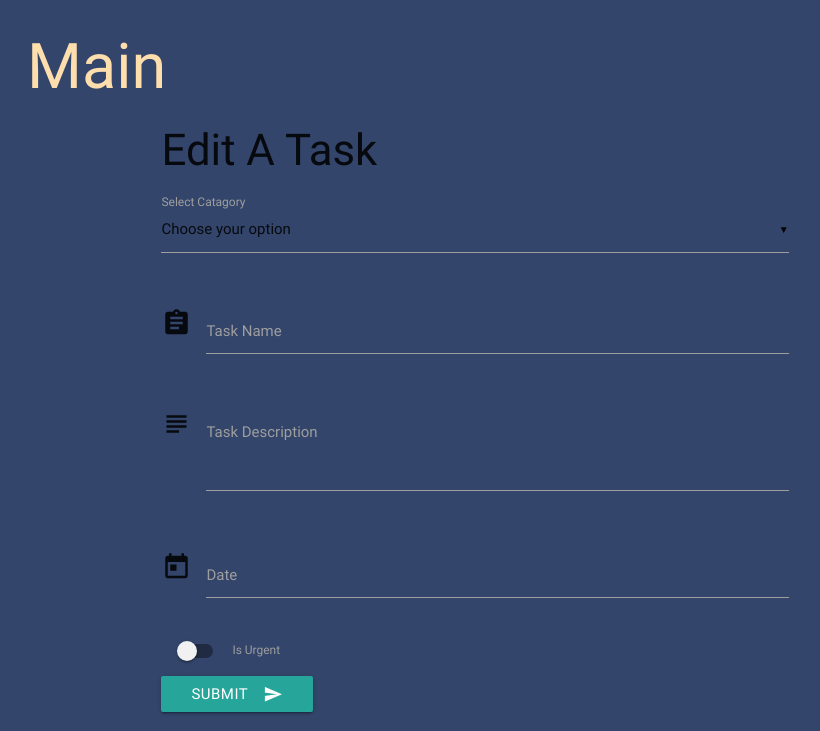
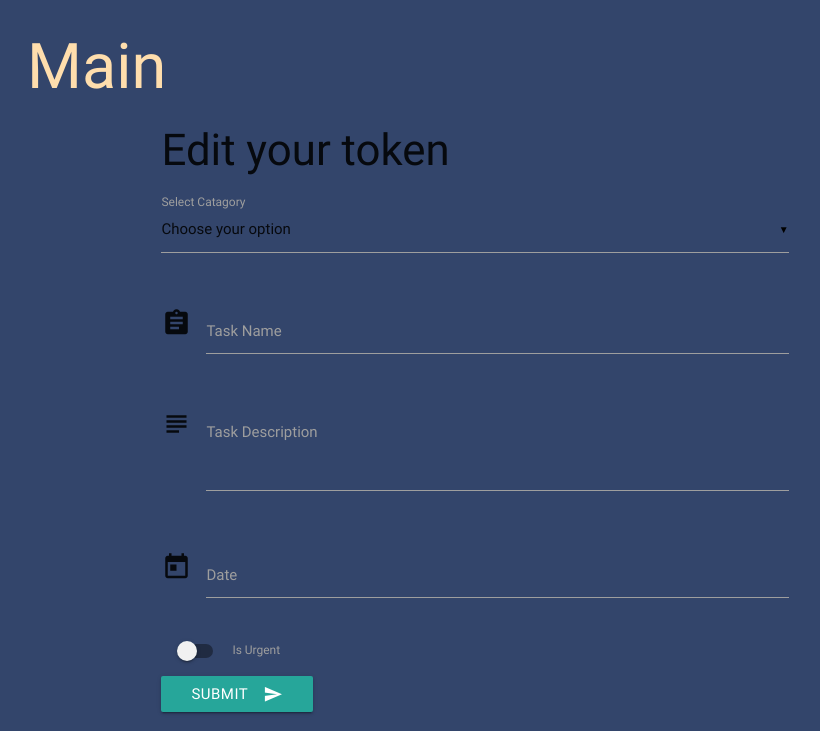
Before and after one commit to rasifrana/task_manager, a Flask app: page /add_task in a window 1280 px wide. Shown: the top 731 px of the page, without its empty margins (165-985 px from the left). Run offline with Flask 2, Linux system fonts and the light colour scheme; data that the repository does not hold is empty; some libraries are stand-ins or nearby versions.

```diff
--- a/templates/addtask.html
+++ b/templates/addtask.html
@@ -5,7 +5,7 @@
 
 
 <div class="container">
-	<h3> Edit A Task </h3>
+	<h3> Edit your token </h3>
 	<div class="row">
 		<form class="col s12" method="POST" action="{{url_for('insert_task')}}">
 
```
